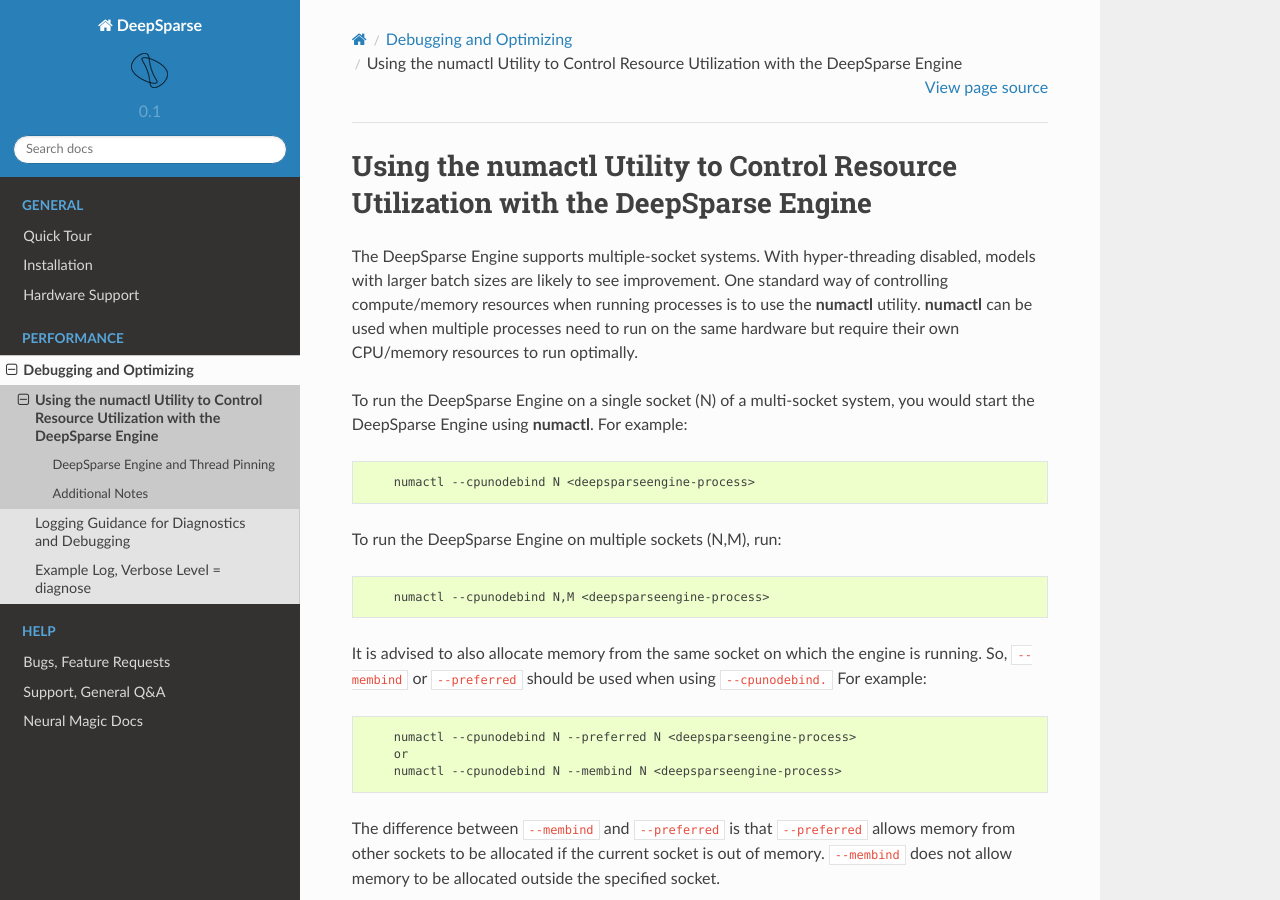
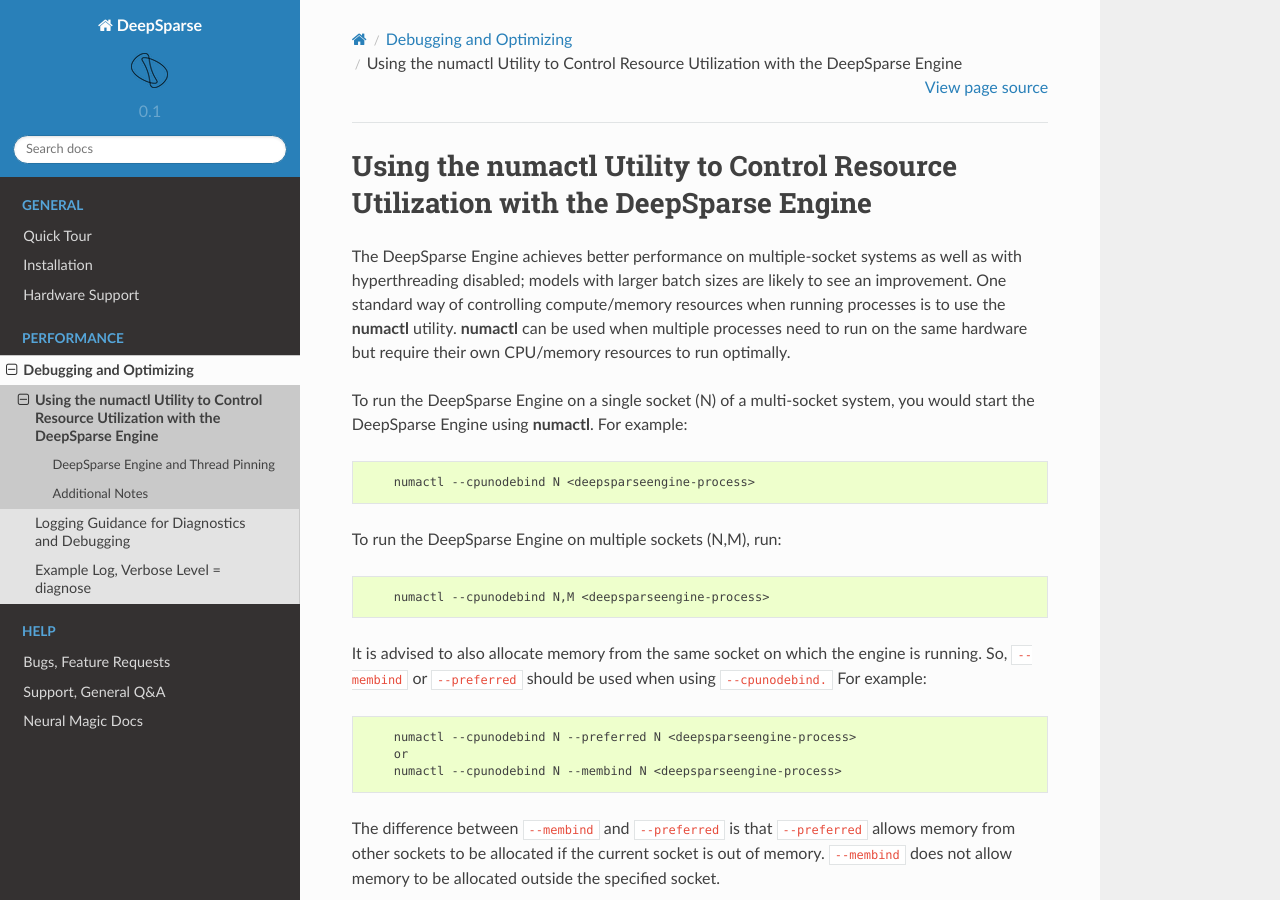
Before and after one commit to neuralmagic/deepsparse, a Sphinx documentation site: the page built from docs/source/debugging-optimizing/numactl-utility.md, in a window 1280 px wide and 900 px high. Built offline with Sphinx 7.4.7 and the Read the Docs theme 2.0.0, drawn with Linux system fonts in a browser that asks for light colours; pages that are not in the unit, such as notebooks, are missing from menus.

Commit message:
Update numactl-utility.md
re-write

```diff
--- a/docs/source/debugging-optimizing/numactl-utility.md
+++ b/docs/source/debugging-optimizing/numactl-utility.md
@@ -16,7 +16,7 @@
 
 # Using the numactl Utility to Control Resource Utilization with the DeepSparse Engine
 
-The DeepSparse Engine supports multiple-socket systems. With hyper-threading disabled, models with larger batch sizes are likely to see improvement. One standard way of controlling compute/memory resources when running processes is to use the **numactl** utility. **numactl** can be used when multiple processes need to run on the same hardware but require their own CPU/memory resources to run optimally.
+The DeepSparse Engine achieves better performance on multiple-socket systems as well as with hyperthreading disabled; models with larger batch sizes are likely to see an improvement. One standard way of controlling compute/memory resources when running processes is to use the **numactl** utility. **numactl** can be used when multiple processes need to run on the same hardware but require their own CPU/memory resources to run optimally.
 
 To run the DeepSparse Engine on a single socket (N) of a multi-socket system, you would start the DeepSparse Engine using **numactl**. For example:
 
```
